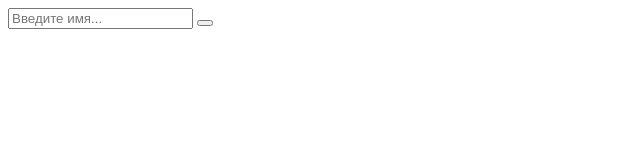
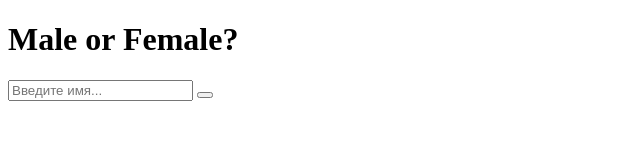
Before and after one commit to Aldiyar-B/git-test-1, a plain HTML site: page index.html in a window 1280 px wide. Shown: the whole page, without its empty margins (0-640 px from the left). Drawn offline with Linux system fonts and the light colour scheme.

Commit message:
male or female

```diff
--- a/index.html
+++ b/index.html
@@ -12,6 +12,7 @@
 </head>
 
 <body>
+	<h1>Male or Female?</h1>
 	<div class="content">
 		<form action="">
 			<input class="input" placeholder="Введите имя..." type="text">
```
